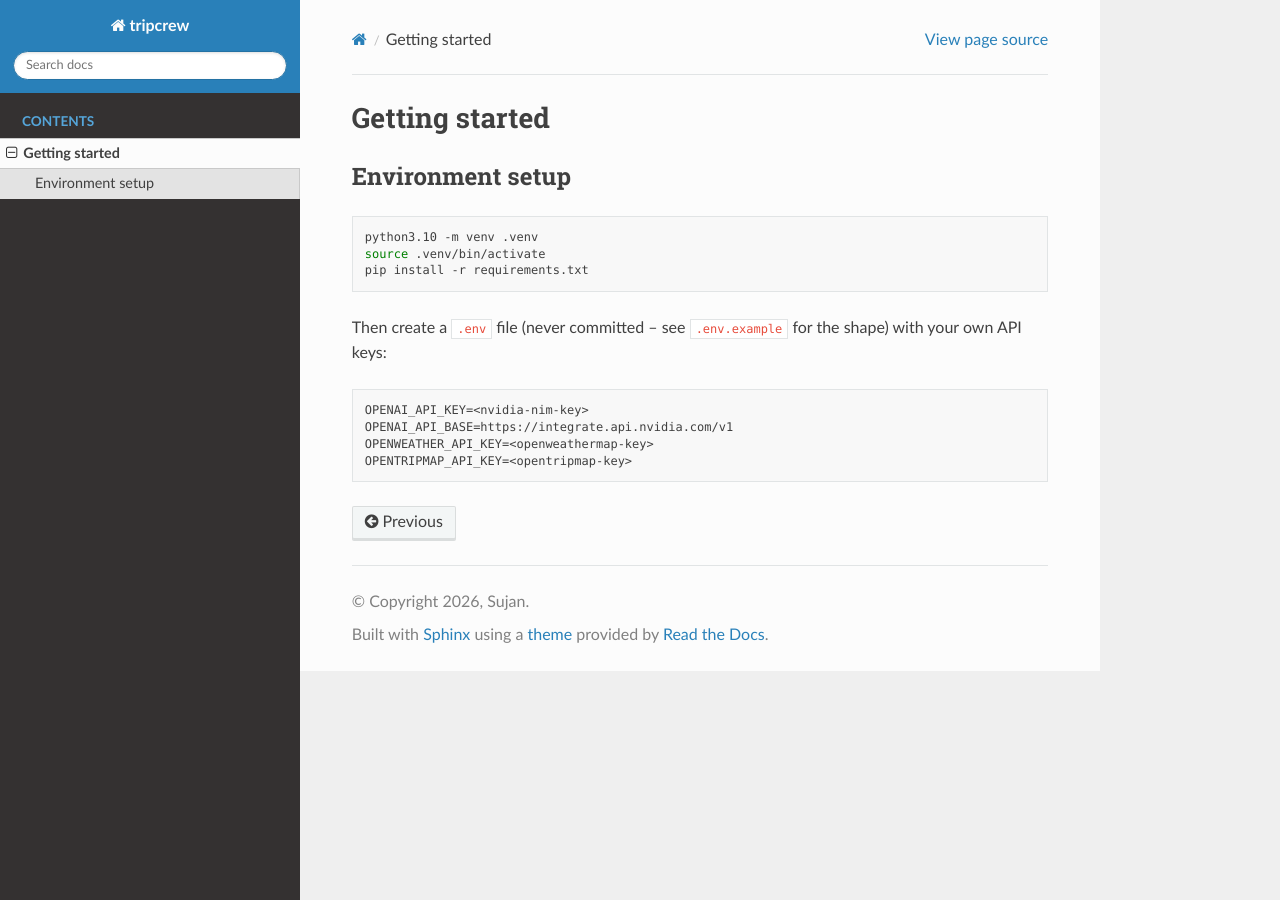
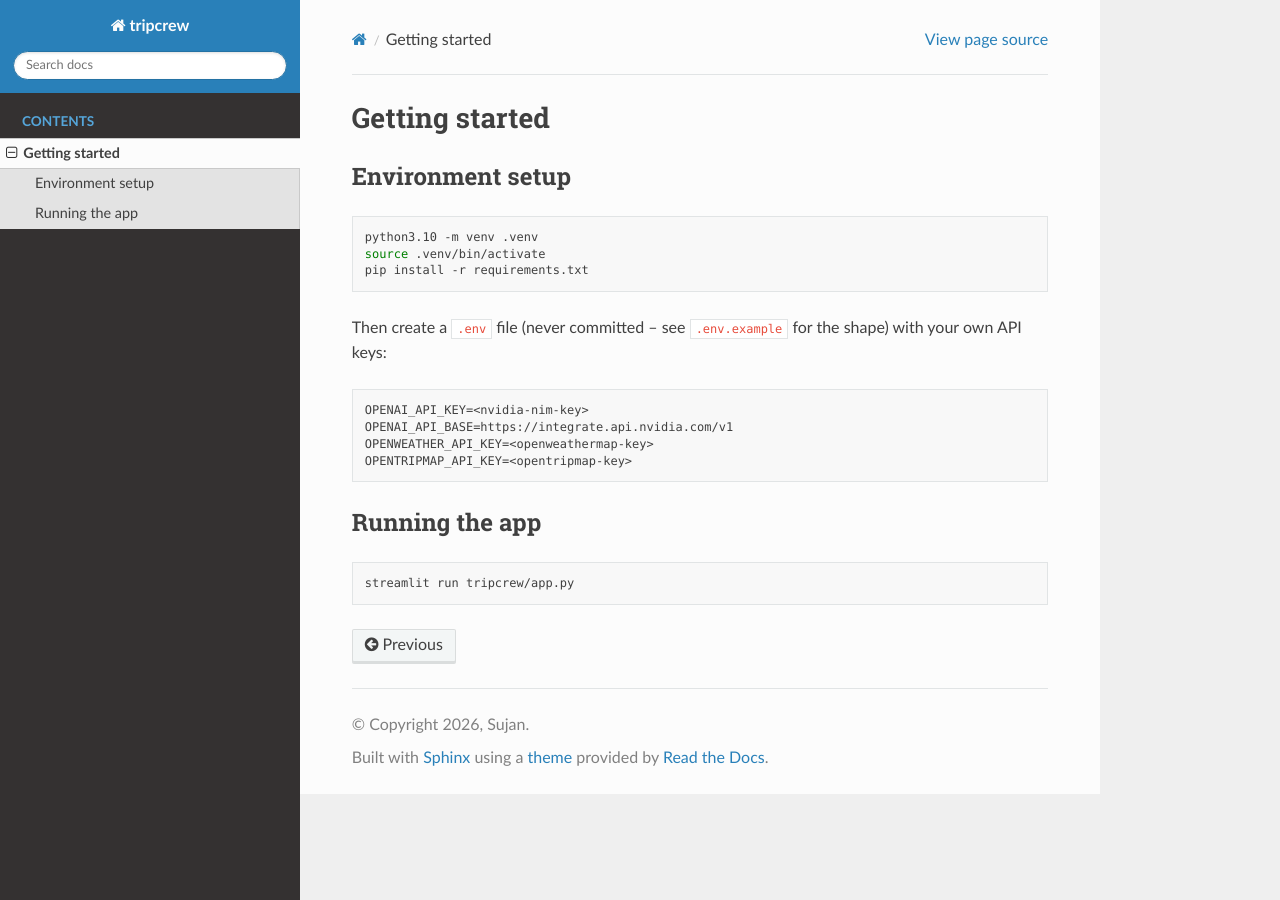
Before and after one commit to sushisuj/tripcrew, a Sphinx documentation site: the page built from docs/getting-started.rst, in a window 1280 px wide. Built offline with Sphinx 7.4.7 and the Read the Docs theme 3.1.0, drawn with Linux system fonts in a browser that asks for light colours; pages that are not in the unit, such as notebooks, are missing from menus.

Commit message:
Document running the streamlit app

```diff
--- a/docs/getting-started.rst
+++ b/docs/getting-started.rst
@@ -19,3 +19,10 @@ shape) with your own API keys:
    OPENAI_API_BASE=https://integrate.api.nvidia.com/v1
    OPENWEATHER_API_KEY=<openweathermap-key>
    OPENTRIPMAP_API_KEY=<opentripmap-key>
+
+Running the app
+----------------
+
+.. code-block:: bash
+
+   streamlit run tripcrew/app.py
```
